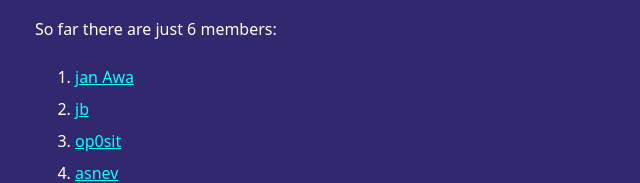
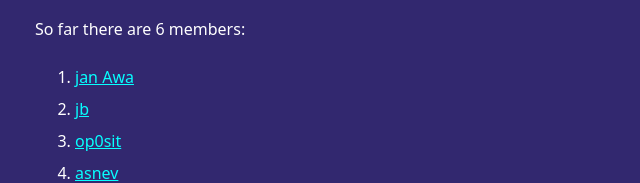
Before and after one commit to TheDressedMoleRat/webring, a plain HTML site: page index.html in a window 1280 px wide. Shown: the part 299-482 px from the top of the page, 205-845 px from the left. Drawn offline with Linux system fonts and the light colour scheme; a web font is replaced by a local one.

Commit message:
changer apriljailer link and removed a word

```diff
--- a/index.html
+++ b/index.html
@@ -18,7 +18,7 @@
 	<p>This is a webring for anyone who wants to join, made by me, jan Awa / Dressed Mole-Rat.</p>
 
 	<h2>Members</h2>
-	<p>So far there are just <span id="members_count">X</span> members:</p>
+	<p>So far there are <span id="members_count">X</span> members:</p>
 	<ol id="members_list"></ol>
 
 	<h2>Join!!</h2>
```
Also changed, not shown: EVERYONE.txt.
